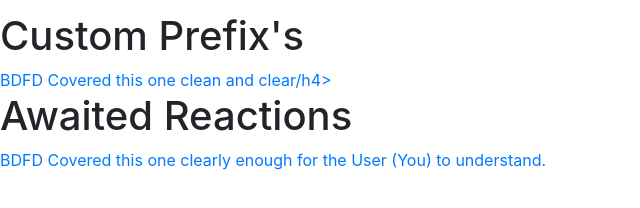
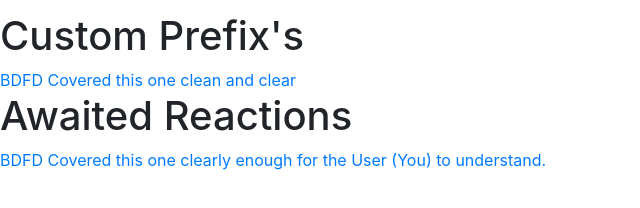
Before and after one commit to Rapid-Coder/rapidcoder.github.io, a plain HTML site: page documentation/bdfddocs/bdfdpremium/premium.html in a window 1280 px wide. Shown: the part 214-422 px from the top of the page, 0-640 px from the left. Drawn offline with nearby package versions, Linux system fonts and the light colour scheme.

Commit message:
Fix a bracket

```diff
--- a/documentation/bdfddocs/bdfdpremium/premium.html
+++ b/documentation/bdfddocs/bdfdpremium/premium.html
@@ -24,7 +24,7 @@
   <p class="mb-0">Remember you need to purchase premium</p>
 </div>
     <h1>Custom Prefix's</h1>
-    <a href="https://nilpointer-software.github.io/bdfd-wiki/premium/customPrefixes.html" <h4>BDFD Covered this one clean and clear/h4></a>
+    <a href="https://nilpointer-software.github.io/bdfd-wiki/premium/customPrefixes.html" <h4>BDFD Covered this one clean and clear</h4></a>
 
   <h1>Awaited Reactions</h1>
   <a href="https://nilpointer-software.github.io/bdfd-wiki/premium/awaitedReactions.html" <h4>BDFD Covered this one clearly enough for the User (You) to understand.</h4></a>
```
